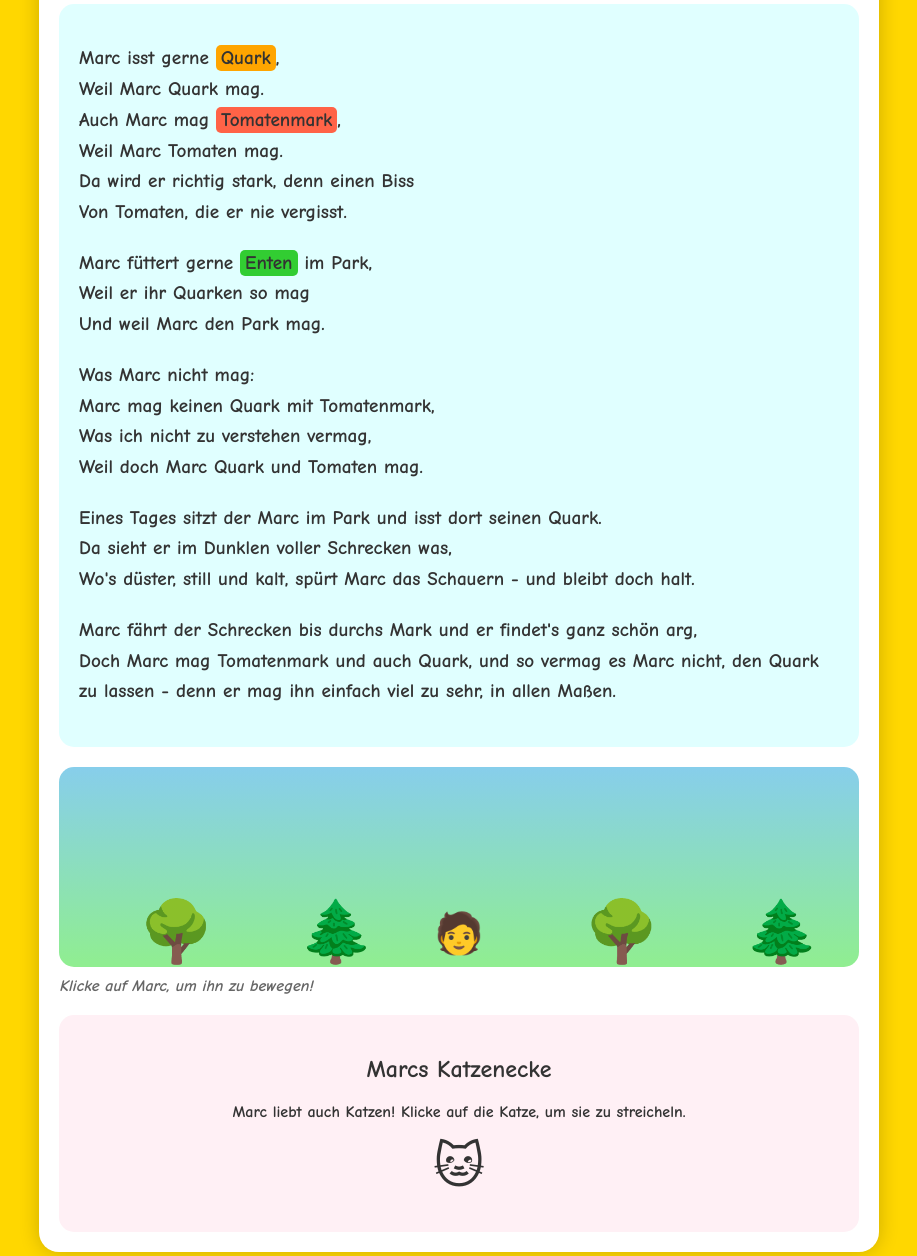
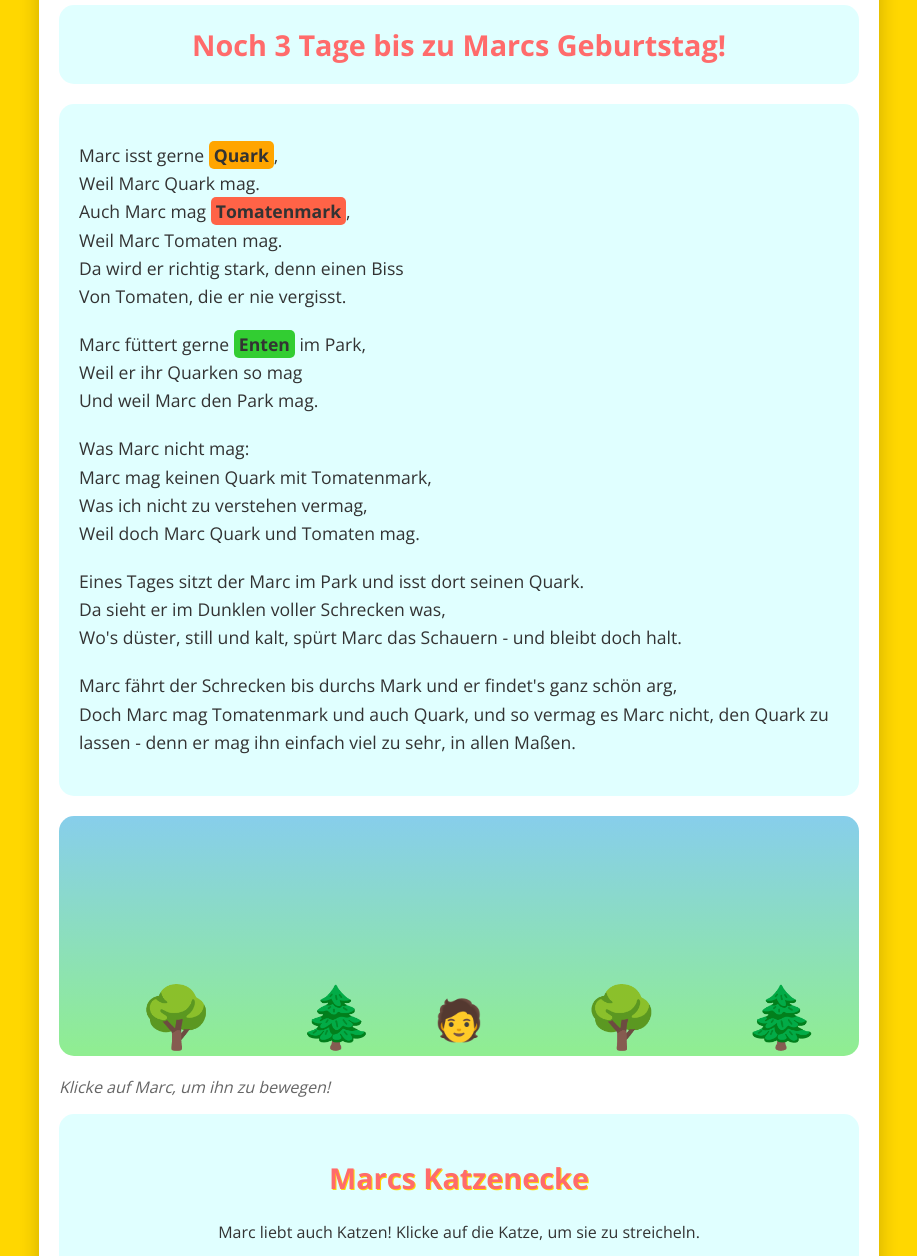
Before and after one commit to Fruchtii/Marc_BDay, a plain HTML site: page index.html in a window 1280 px wide. Shown: the part 144-1400 px from the top of the page, without its empty margins (181-1098 px from the left). Drawn offline with nearby package versions, Linux system fonts and the light colour scheme.

Commit message:
Update index.html

```diff
--- a/index.html
+++ b/index.html
@@ -5,10 +5,10 @@
     <meta name="viewport" content="width=device-width, initial-scale=1.0">
     <title>Marcs Fantastischer Geburtstag</title>
     <style>
-        @import url('https://fonts.googleapis.com/css2?family=Comic+Neue:wght@700&display=swap');
+        @import url('https://fonts.googleapis.com/css2?family=Open+Sans:wght@400;700&display=swap');
 
         body {
-            font-family: 'Comic Neue', cursive;
+            font-family: 'Open Sans', sans-serif;
             background-color: #FFD700;
             color: #333;
             margin: 0;
@@ -23,14 +23,14 @@
             padding: 20px;
             box-shadow: 0 0 20px rgba(0,0,0,0.2);
         }
-        h1 {
+        h1, h2 {
             text-align: center;
             color: #FF6B6B;
-            font-size: 3em;
-            margin-bottom: 20px;
-            text-shadow: 2px 2px #FFD700;
+            text-shadow: 1px 1px #FFD700;
         }
-        .poem {
+        h1 { font-size: 2.5em; }
+        h2 { font-size: 1.8em; }
+        .poem, #park, #cat-segment, #countdown {
             background-color: #E0FFFF;
             padding: 20px;
             border-radius: 15px;
@@ -38,7 +38,7 @@
         }
         .stanza {
             margin-bottom: 20px;
-            font-size: 1.2em;
+            font-size: 1.1em;
             line-height: 1.6;
         }
         .clickable {
@@ -58,23 +58,18 @@
         #park {
             height: 200px;
             background: linear-gradient(to bottom, #87CEEB, #90EE90);
-            border-radius: 15px;
             position: relative;
             overflow: hidden;
-            margin-top: 20px;
         }
-        #marc {
+        #marc, #cat {
             position: absolute;
             bottom: 10px;
-            left: 50%;
-            transform: translateX(-50%);
             font-size: 40px;
             transition: all 0.5s ease;
             cursor: pointer;
         }
-        #marc:hover {
-            transform: translateX(-50%) scale(1.1);
-        }
+        #marc { left: 50%; transform: translateX(-50%); }
+        #marc:hover, #cat:hover { transform: translateX(-50%) scale(1.1); }
         .tree {
             position: absolute;
             bottom: 0;
@@ -89,31 +84,27 @@
             pointer-events: none;
             z-index: 9999;
         }
-        #cat-segment {
-            margin-top: 20px;
-            background-color: #FFF0F5;
-            padding: 20px;
-            border-radius: 15px;
-            text-align: center;
-        }
-        #cat {
-            font-size: 50px;
-            cursor: pointer;
-            transition: all 0.3s ease;
-        }
-        #cat:hover {
-            transform: scale(1.2);
-        }
+        #cat-segment { text-align: center; }
+        #cat { position: static; display: inline-block; }
         .instruction {
             font-style: italic;
             color: #666;
             margin-top: 10px;
+        }
+        #countdown {
+            font-size: 1.8em;
+            text-align: center;
+            font-weight: bold;
+            color: #FF6B6B;
         }
     </style>
 </head>
 <body>
     <div class="container">
         <h1>Marcs Fantastischer Geburtstag! 🎉</h1>
+
+        <div id="countdown"></div>
+
         <div class="poem">
             <div class="stanza">
                 <p>Marc isst gerne <span class="clickable quark" onclick="showQuark()">Quark</span>,<br>
@@ -148,6 +139,7 @@
                 Doch Marc mag Tomatenmark und auch Quark, und so vermag es Marc nicht, den Quark zu lassen - denn er mag ihn einfach viel zu sehr, in allen Maßen.</p>
             </div>
         </div>
+
         <div id="park">
             <div id="marc" onclick="moveMarcRandomly()">🧑</div>
             <div class="tree" style="left: 10%;">🌳</div>
@@ -156,6 +148,7 @@
             <div class="tree" style="right: 5%;">🌲</div>
         </div>
         <p class="instruction">Klicke auf Marc, um ihn zu bewegen!</p>
+
         <div id="cat-segment">
             <h2>Marcs Katzenecke</h2>
             <p>Marc liebt auch Katzen! Klicke auf die Katze, um sie zu streicheln.</p>
@@ -167,6 +160,31 @@
 
     <script src="https://cdnjs.cloudflare.com/ajax/libs/confetti-js/0.0.18/confetti.min.js"></script>
     <script>
+        function updateCountdown() {
+            const now = new Date();
+            const currentYear = now.getFullYear();
+            const birthday = new Date(currentYear, 9, 15); // Month is 0-indexed, so 9 is October
+
+            if (now > birthday) {
+                birthday.setFullYear(currentYear + 1);
+            }
+
+            const timeLeft = birthday - now;
+            const days = Math.floor(timeLeft / (1000 * 60 * 60 * 24));
+
+            const countdownElement = document.getElementById('countdown');
+
+            if (now.getMonth() === 9 && now.getDate() === 15) {
+                countdownElement.textContent = "Heute ist Marcs Geburtstag! 🎉🎂";
+                spawnConfetti();
+            } else {
+                countdownElement.textContent = `Noch ${days} Tage bis zu Marcs Geburtstag!`;
+            }
+        }
+
+        updateCountdown();
+        setInterval(updateCountdown, 1000 * 60 * 60); // Update every hour
+
         function showQuark() {
             alert("Marc liebt Quark! 🥛");
             spawnConfetti();
```
